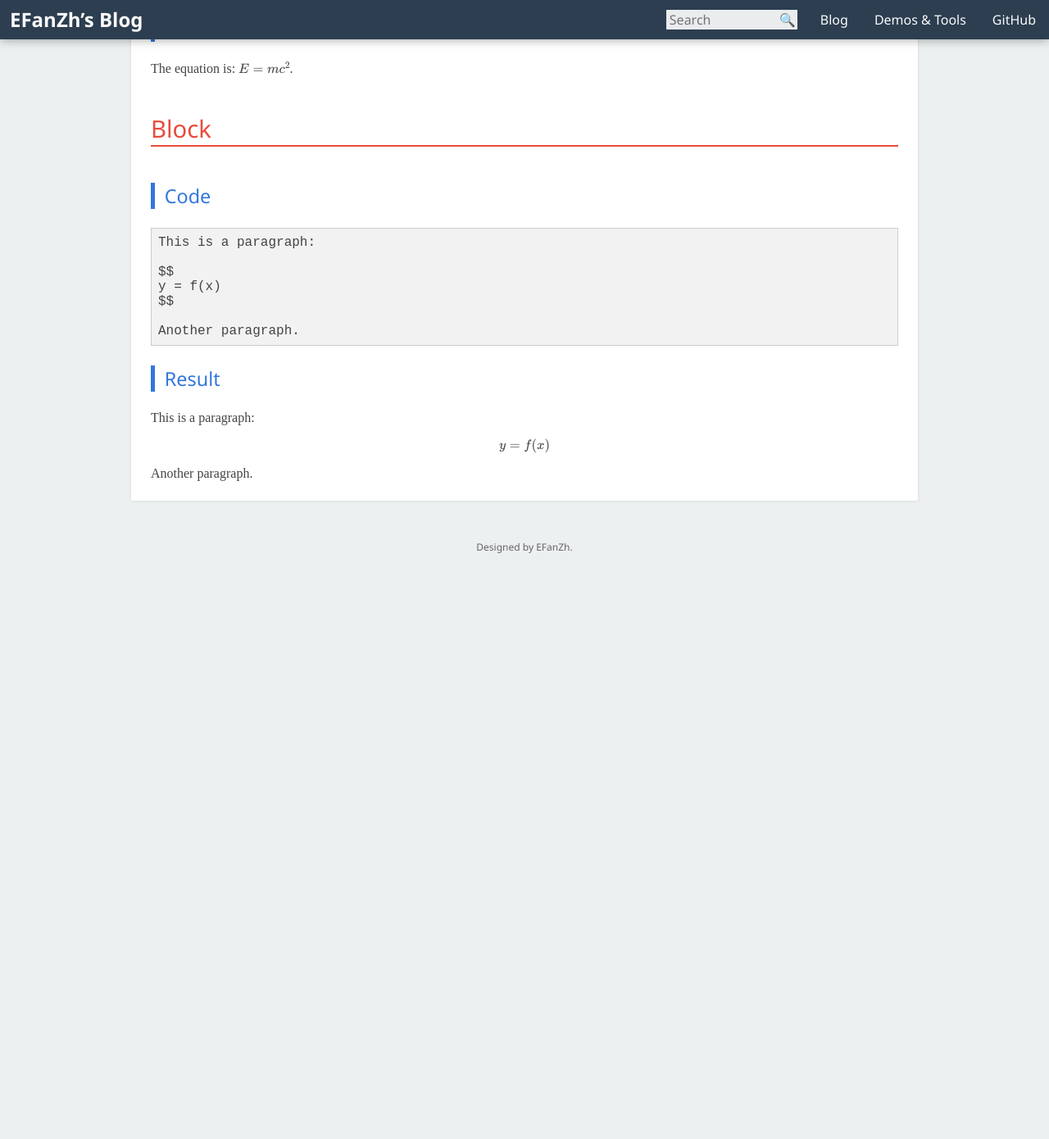
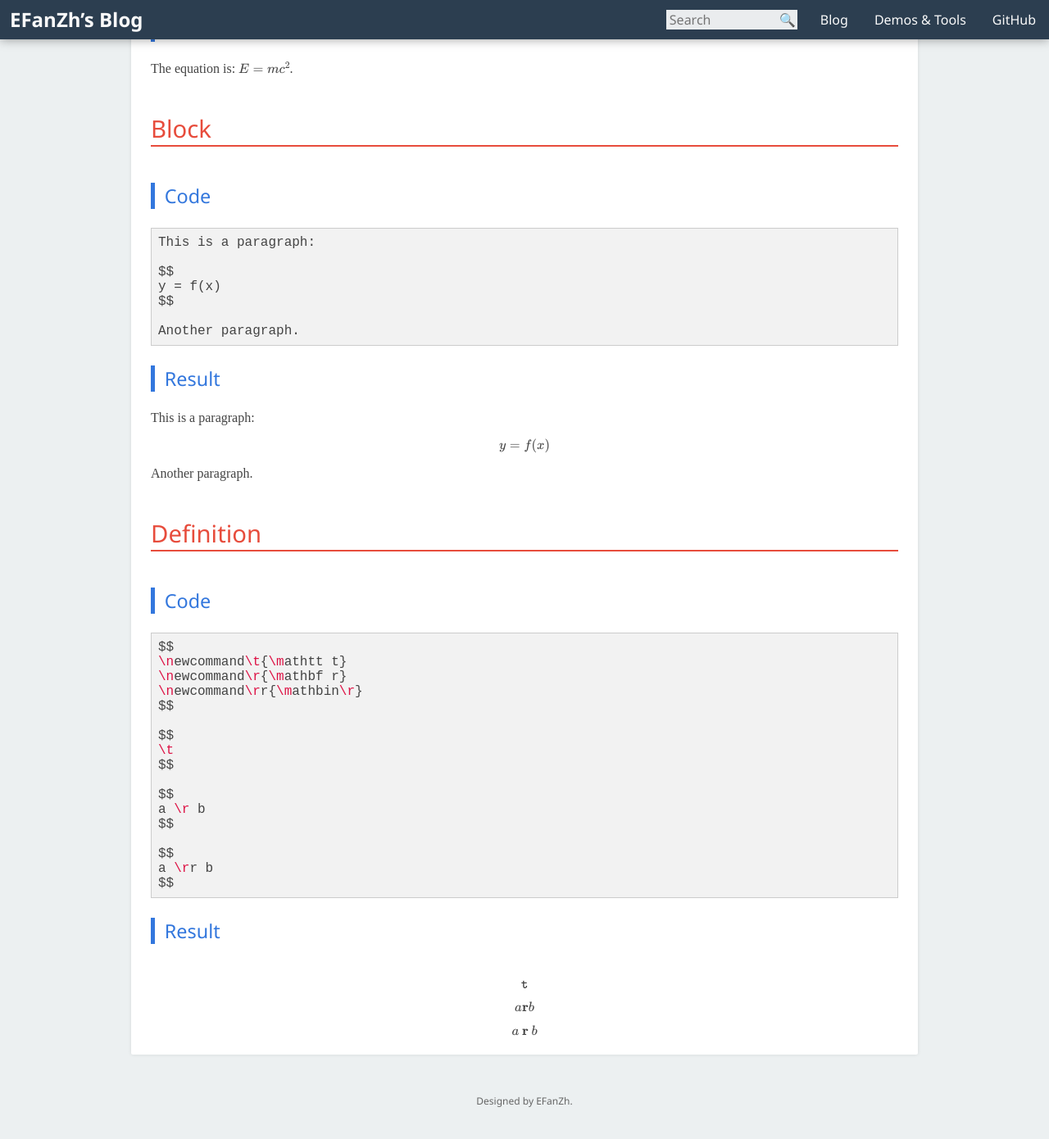
Before and after one commit to fuzeyi/efanzh.github.io, a Jekyll site: the page built from _posts/2016-06-20-math-test.md, in a window 1280 px wide and 1400 px high, scrolled down 373 px. Shown: the top 1390 px of the window at 82% size. Built offline with Jekyll 4.4.1, drawn with Linux system fonts in a browser that asks for light colours; formulas are drawn with MathJax 3; before the commit the page ends 1097 px from its top, so only the background shows below that.

Commit message:
Add another math test

````diff
--- a/_posts/2016-06-20-math-test.md
+++ b/_posts/2016-06-20-math-test.md
@@ -37,3 +37,47 @@ y = f(x)
 $$
 
 Another paragraph.
+
+## Definition
+
+### Code
+
+```markdown
+$$
+\newcommand\t{\mathtt t}
+\newcommand\r{\mathbf r}
+\newcommand\rr{\mathbin\r}
+$$
+
+$$
+\t
+$$
+
+$$
+a \r b
+$$
+
+$$
+a \rr b
+$$
+```
+
+### Result
+
+$$
+\newcommand\t{\mathtt t}
+\newcommand\r{\mathbf r}
+\newcommand\rr{\mathbin\r}
+$$
+
+$$
+\t
+$$
+
+$$
+a \r b
+$$
+
+$$
+a \rr b
+$$
````
